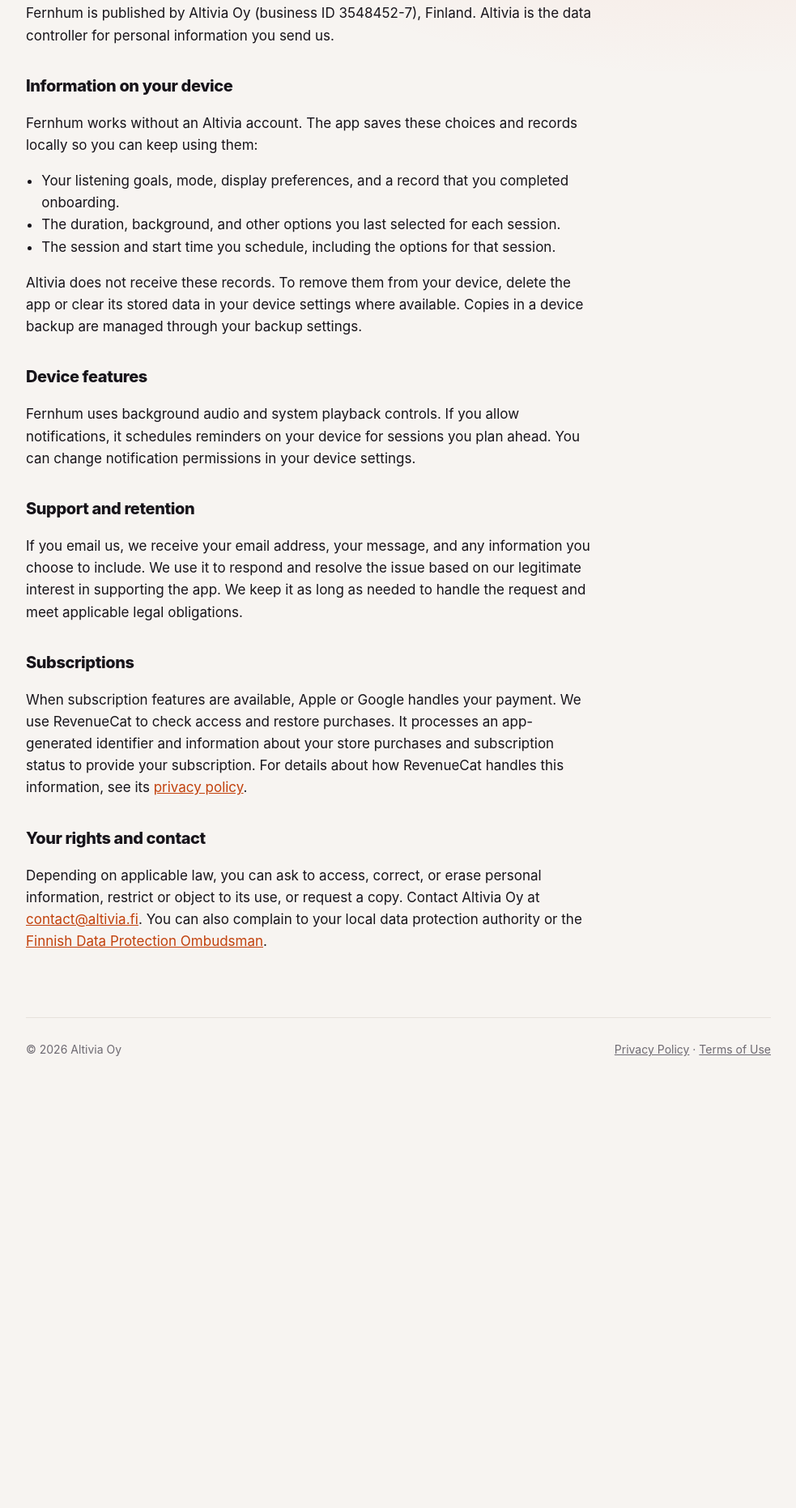
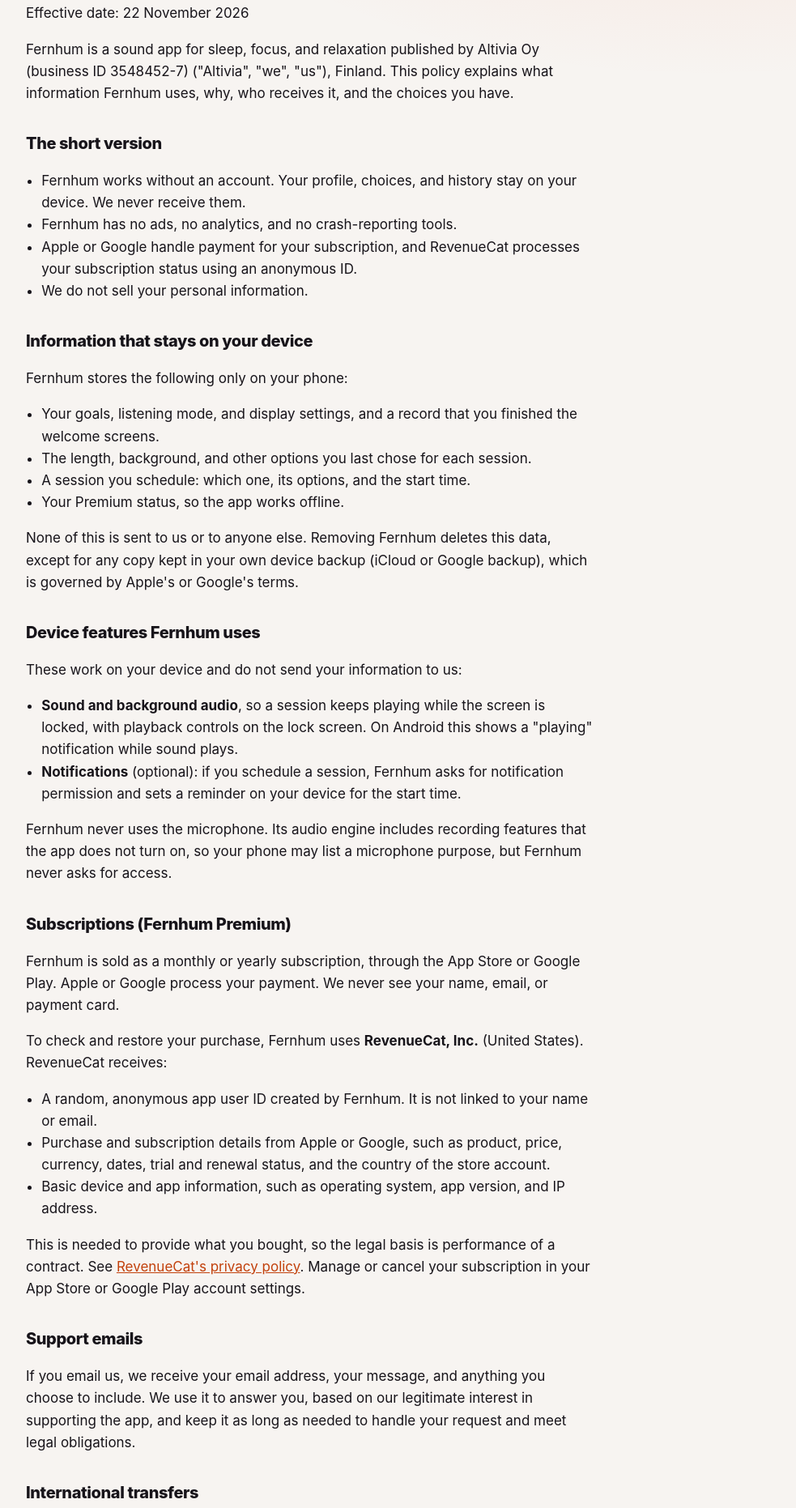
Before and after one commit to altivia-fi/altivia-website, a plain HTML site: page fernhum/privacy/index.html in a window 1280 px wide. Shown: the part 189-2051 px from the top of the page at 81% size, without its empty margins (148-1131 px from the left). Before the commit the page ends 1545 px from the top, so only its background shows below. Drawn offline with Linux system fonts and the light colour scheme.

Commit message:
Rewrite the Fernhum privacy policy like Stoke's

```diff
--- a/fernhum/privacy/index.html
+++ b/fernhum/privacy/index.html
@@ -12,39 +12,71 @@
     <div class="wrap">
       <header class="site">
         <a class="brand" href="/" aria-label="Altivia home"><img src="/assets/altivia-mark.png" alt="" width="24" height="28" /><span>ALTIVIA</span></a>
-        <nav class="site" aria-label="App navigation">
+        <nav class="site">
           <a href="/fernhum/">Fernhum</a>
           <a href="mailto:contact@altivia.fi">Contact</a>
         </nav>
       </header>
       <main class="legal">
         <h1>Fernhum Privacy Policy</h1>
-        <p>Fernhum is published by Altivia Oy (business ID 3548452-7), Finland. Altivia is the data controller for personal information you send us.</p>
-
-        <h2>Information on your device</h2>
-        <p>Fernhum works without an Altivia account. The app saves these choices and records locally so you can keep using them:</p>
+        <p>Effective date: 22 November 2026</p>
+        <p>Fernhum is a sound app for sleep, focus, and relaxation published by Altivia Oy (business ID 3548452-7) (&quot;Altivia&quot;, &quot;we&quot;, &quot;us&quot;), Finland. This policy explains what information Fernhum uses, why, who receives it, and the choices you have.</p>
+        <h2>The short version</h2>
         <ul>
-          <li>Your listening goals, mode, display preferences, and a record that you completed onboarding.</li>
-          <li>The duration, background, and other options you last selected for each session.</li>
-          <li>The session and start time you schedule, including the options for that session.</li>
+        <li>Fernhum works without an account. Your profile, choices, and history stay on your device. We never receive them.</li>
+        <li>Fernhum has no ads, no analytics, and no crash-reporting tools.</li>
+        <li>Apple or Google handle payment for your subscription, and RevenueCat processes your subscription status using an anonymous ID.</li>
+        <li>We do not sell your personal information.</li>
         </ul>
-        <p>Altivia does not receive these records. To remove them from your device, delete the app or clear its stored data in your device settings where available. Copies in a device backup are managed through your backup settings.</p>
-
-        <h2>Device features</h2>
-        <p>Fernhum uses background audio and system playback controls. If you allow notifications, it schedules reminders on your device for sessions you plan ahead. You can change notification permissions in your device settings.</p>
-
-        <h2>Support and retention</h2>
-        <p>If you email us, we receive your email address, your message, and any information you choose to include. We use it to respond and resolve the issue based on our legitimate interest in supporting the app. We keep it as long as needed to handle the request and meet applicable legal obligations.</p>
-
-        <h2>Subscriptions</h2>
-        <p>When subscription features are available, Apple or Google handles your payment. We use RevenueCat to check access and restore purchases. It processes an app-generated identifier and information about your store purchases and subscription status to provide your subscription. For details about how RevenueCat handles this information, see its <a href="https://www.revenuecat.com/privacy/">privacy policy</a>.</p>
-
-        <h2>Your rights and contact</h2>
-        <p>Depending on applicable law, you can ask to access, correct, or erase personal information, restrict or object to its use, or request a copy. Contact Altivia Oy at <a href="mailto:contact@altivia.fi">contact@altivia.fi</a>. You can also complain to your local data protection authority or the <a href="https://tietosuoja.fi/en/home">Finnish Data Protection Ombudsman</a>.</p>
+        <h2>Information that stays on your device</h2>
+        <p>Fernhum stores the following only on your phone:</p>
+        <ul>
+        <li>Your goals, listening mode, and display settings, and a record that you finished the welcome screens.</li>
+        <li>The length, background, and other options you last chose for each session.</li>
+        <li>A session you schedule: which one, its options, and the start time.</li>
+        <li>Your Premium status, so the app works offline.</li>
+        </ul>
+        <p>None of this is sent to us or to anyone else. Removing Fernhum deletes this data, except for any copy kept in your own device backup (iCloud or Google backup), which is governed by Apple&#x27;s or Google&#x27;s terms.</p>
+        <h2>Device features Fernhum uses</h2>
+        <p>These work on your device and do not send your information to us:</p>
+        <ul>
+        <li><strong>Sound and background audio</strong>, so a session keeps playing while the screen is locked, with playback controls on the lock screen. On Android this shows a &quot;playing&quot; notification while sound plays.</li>
+        <li><strong>Notifications</strong> (optional): if you schedule a session, Fernhum asks for notification permission and sets a reminder on your device for the start time.</li>
+        </ul>
+        <p>Fernhum never uses the microphone. Its audio engine includes recording features that the app does not turn on, so your phone may list a microphone purpose, but Fernhum never asks for access.</p>
+        <h2>Subscriptions (Fernhum Premium)</h2>
+        <p>Fernhum is sold as a monthly or yearly subscription, through the App Store or Google Play. Apple or Google process your payment. We never see your name, email, or payment card.</p>
+        <p>To check and restore your purchase, Fernhum uses <strong>RevenueCat, Inc.</strong> (United States). RevenueCat receives:</p>
+        <ul>
+        <li>A random, anonymous app user ID created by Fernhum. It is not linked to your name or email.</li>
+        <li>Purchase and subscription details from Apple or Google, such as product, price, currency, dates, trial and renewal status, and the country of the store account.</li>
+        <li>Basic device and app information, such as operating system, app version, and IP address.</li>
+        </ul>
+        <p>This is needed to provide what you bought, so the legal basis is performance of a contract. See <a href="https://www.revenuecat.com/privacy/">RevenueCat&#x27;s privacy policy</a>. Manage or cancel your subscription in your App Store or Google Play account settings.</p>
+        <h2>Support emails</h2>
+        <p>If you email us, we receive your email address, your message, and anything you choose to include. We use it to answer you, based on our legitimate interest in supporting the app, and keep it as long as needed to handle your request and meet legal obligations.</p>
+        <h2>International transfers</h2>
+        <p>RevenueCat may process information outside the EEA, including in the United States. These transfers rely on the EU–US Data Privacy Framework where the recipient is certified, and otherwise on the European Commission&#x27;s Standard Contractual Clauses.</p>
+        <h2>How long information is kept</h2>
+        <ul>
+        <li>Information on your device: until you delete it or remove the app.</li>
+        <li>Subscription records: kept by RevenueCat for as long as needed to provide your purchase and to meet legal, tax, and accounting obligations.</li>
+        <li>Support emails: as long as needed to handle your request.</li>
+        </ul>
+        <h2>Your rights</h2>
+        <p>Depending on where you live, including under the GDPR, you may have the right to access, correct, delete, or restrict the use of your personal information, to object to its use, and to data portability.</p>
+        <p>Because Fernhum has no account and we do not store your data, most of your information is already under your control on your device. For subscription information, contact us and we will help with requests to RevenueCat. How to delete each kind of information is explained at <a href="/fernhum/delete-data/">altivia.fi/fernhum/delete-data</a>.</p>
+        <p>If you are in the EEA, you can also complain to a data protection authority. Ours is the <a href="https://tietosuoja.fi/en/home">Finnish Data Protection Ombudsman</a>. You may also contact the authority where you live.</p>
+        <h2>Children</h2>
+        <p>Fernhum is not directed to children under 13, or under 16 in the EEA and UK. If you believe a child has shared personal information through Fernhum, contact us.</p>
+        <h2>Changes to this policy</h2>
+        <p>If this policy changes, we will update the effective date and publish the new version before the change takes effect in the app. Significant changes will also be described in the app&#x27;s release notes.</p>
+        <h2>Contact</h2>
+        <p>Altivia Oy, Finland<br />Email: <a href="mailto:contact@altivia.fi">contact@altivia.fi</a></p>
       </main>
       <footer class="site">
         <span>© 2026 Altivia Oy</span>
-        <span><a href="/fernhum/privacy/" aria-current="page">Privacy Policy</a> · <a href="/fernhum/terms/">Terms of Use</a></span>
+        <span><a href="/fernhum/privacy/">Privacy Policy</a> · <a href="/fernhum/terms/">Terms of Use</a></span>
       </footer>
     </div>
   </body>
```
